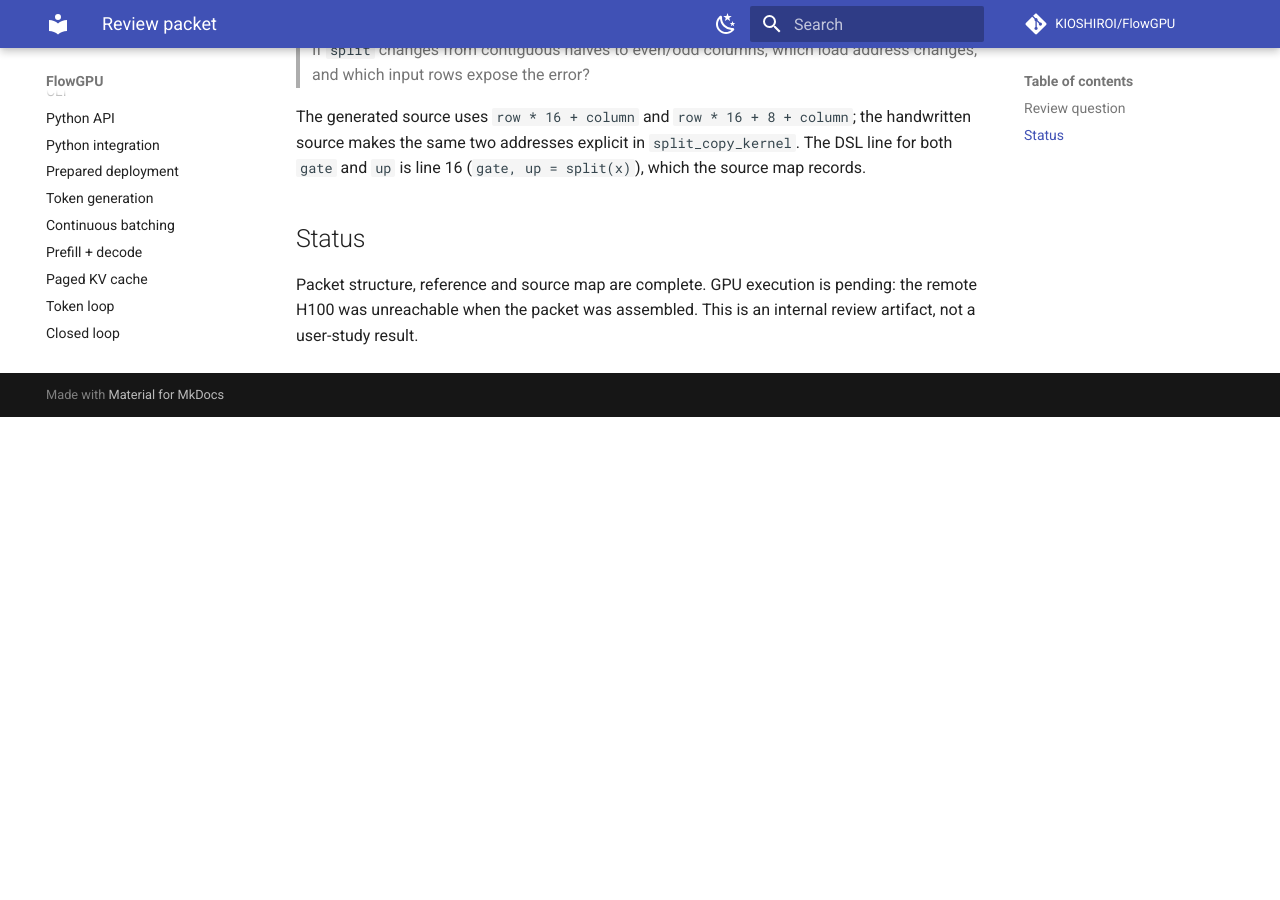
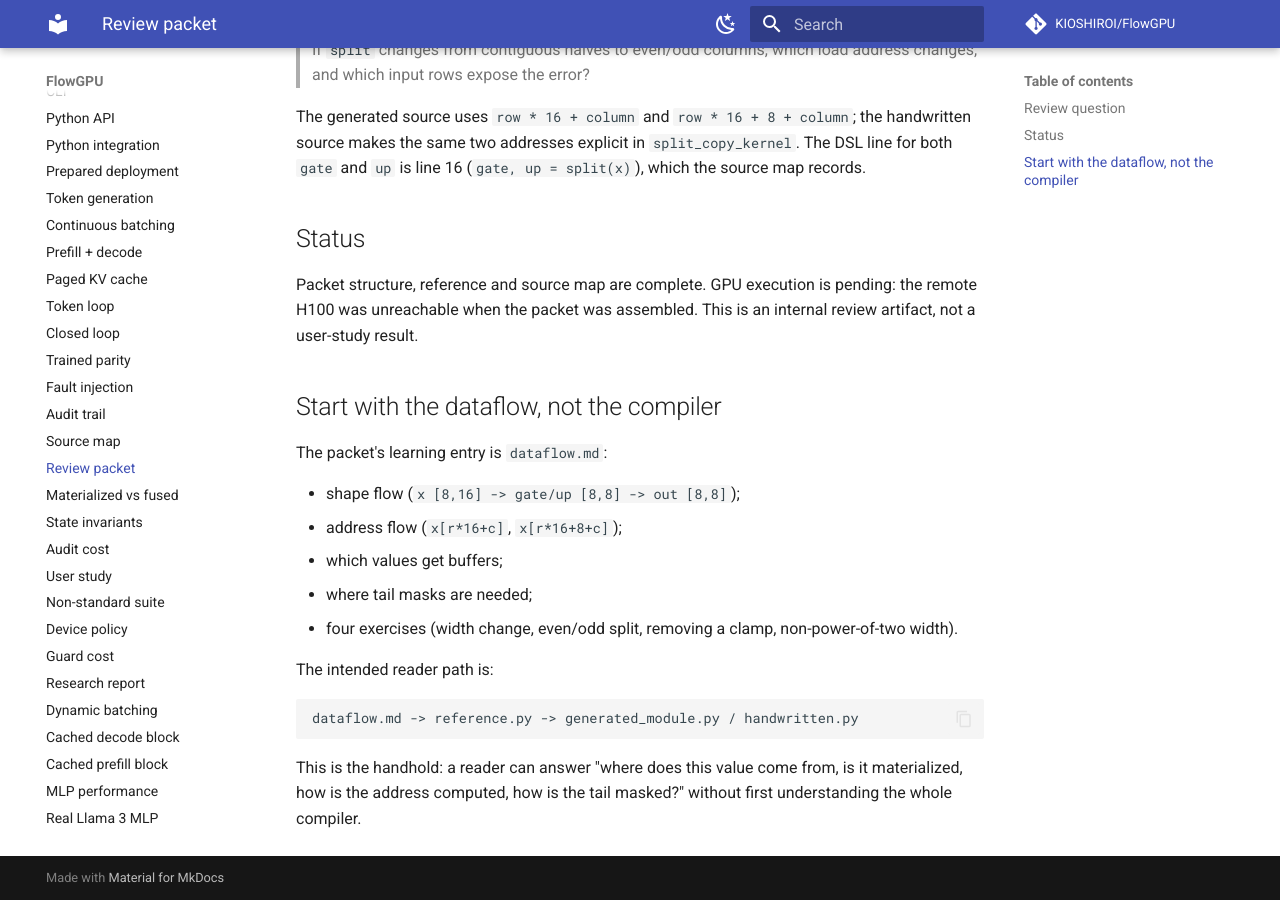
Before and after one commit to KIOSHIROI/FlowGPU, an MkDocs documentation site: the page built from docs/user-guide/audit/review-packet.md, in a window 1280 px wide and 900 px high, scrolled down 872 px. Built offline with MkDocs 1.6.1 and Material for MkDocs 9.7.7, drawn with Linux system fonts in a browser that asks for light colours; comment, search, counter and statistics services are not loaded; before the commit the page ends 1289 px from its top, so only the background shows below that.

Commit message:
Release 1.32.0: dataflow learning card
- Add a dataflow card to the SwiGLU review packet: shape flow, address
  expressions, buffering, tail masks and exercises.
- Entry is now dataflow -> reference -> implementations, not compiler internals.

````diff
--- a/docs/user-guide/audit/review-packet.md
+++ b/docs/user-guide/audit/review-packet.md
@@ -41,3 +41,23 @@ handwritten source makes the same two addresses explicit in
 Packet structure, reference and source map are complete. GPU execution is
 pending: the remote H100 was unreachable when the packet was assembled. This is
 an internal review artifact, not a user-study result.
+
+## Start with the dataflow, not the compiler
+
+The packet's learning entry is `dataflow.md`:
+
+- shape flow (`x [8,16] -> gate/up [8,8] -> out [8,8]`);
+- address flow (`x[r*16+c]`, `x[r*16+8+c]`);
+- which values get buffers;
+- where tail masks are needed;
+- four exercises (width change, even/odd split, removing a clamp, non-power-of-two width).
+
+The intended reader path is:
+
+```text
+dataflow.md -> reference.py -> generated_module.py / handwritten.py
+```
+
+This is the handhold: a reader can answer "where does this value come from,
+is it materialized, how is the address computed, how is the tail masked?"
+without first understanding the whole compiler.
--- a/pyproject.toml
+++ b/pyproject.toml
@@ -4,7 +4,7 @@ build-backend = "setuptools.build_meta"
 
 [project]
 name = "flowgpu"
-version = "1.31.0"
+version = "1.32.0"
 description = "A dataflow DSL compiler for GPU operator pipelines targeting Triton and a portable reference backend"
 authors = [{name = "The FlowGPU Authors"}]
 keywords = ["compiler", "triton", "dataflow", "dsl", "gpu", "llm"]
````
Also changed, not shown: CHANGELOG.md (+6 -0 lines), PUBLIC_RELEASE.md (+1 -1 lines), review/swiglu_split/dataflow.md (added, +63 -0 lines), 5 other files.
